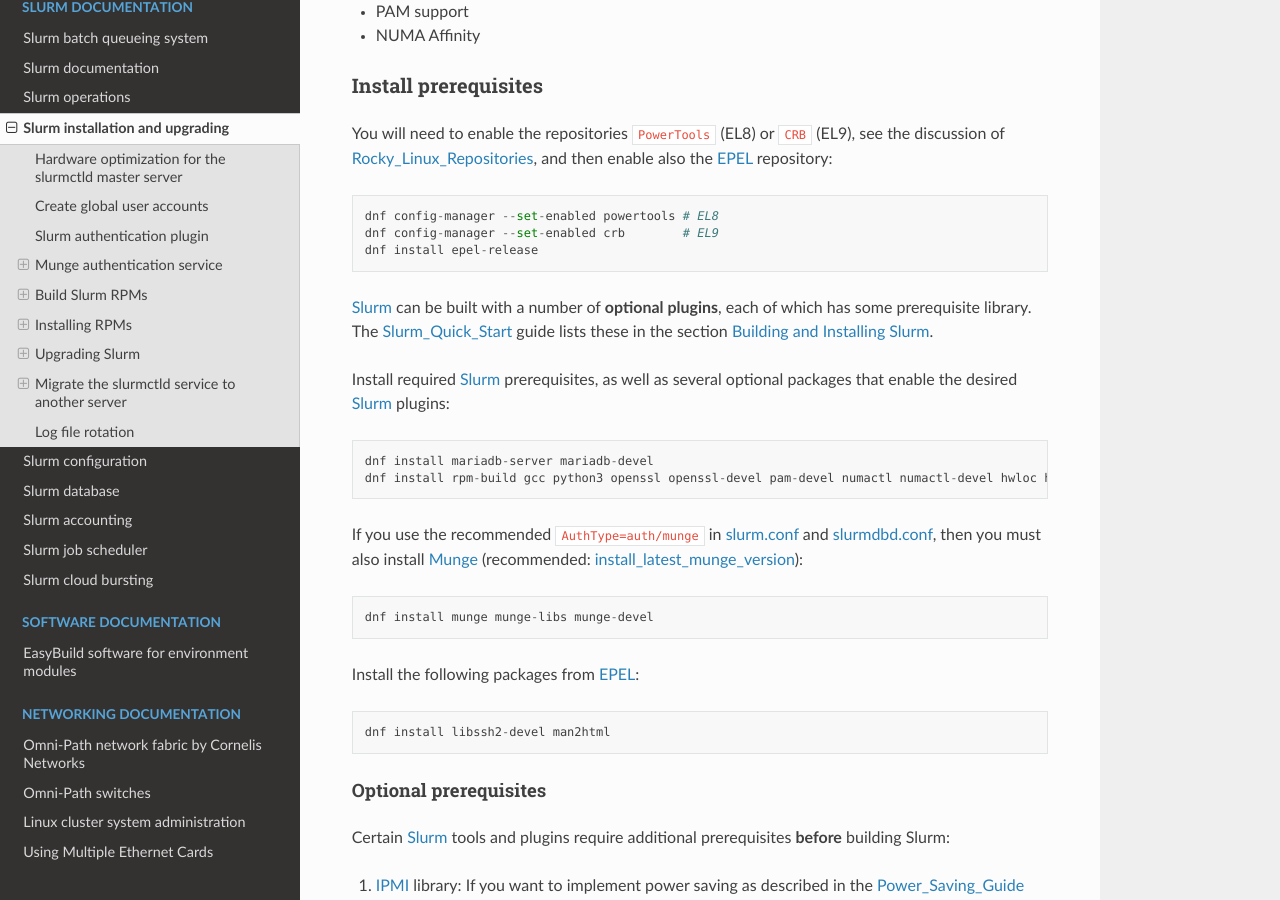
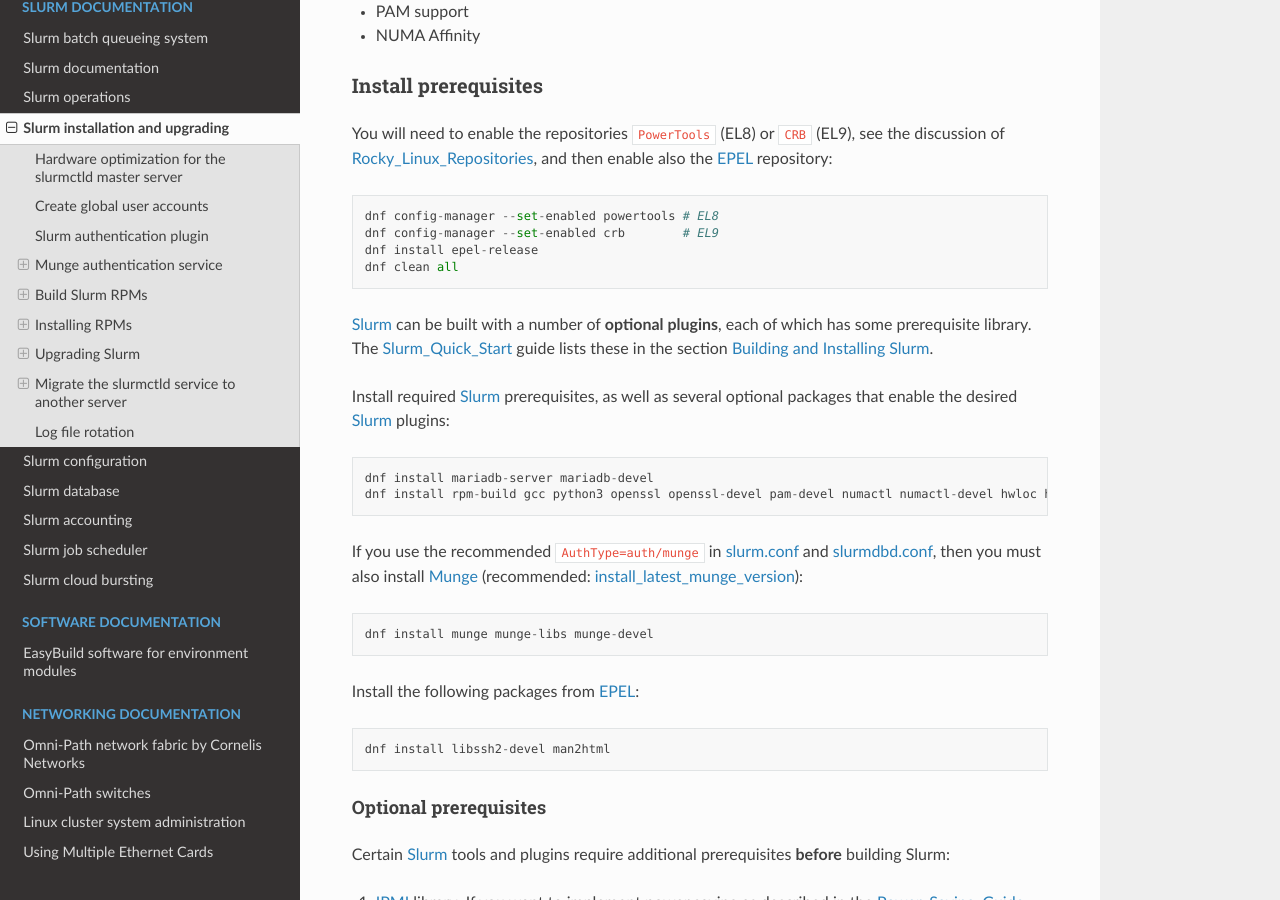
Before and after one commit to OleHolmNielsen/Niflheim_system, a Sphinx documentation site: the page built from docs/Slurm_installation.rst, in a window 1280 px wide and 900 px high, scrolled down 5215 px. Built offline with Sphinx 7.4.7 and the Read the Docs theme 2.0.0, drawn with Linux system fonts in a browser that asks for light colours.

Commit message:
git clean all

```diff
--- a/docs/Slurm_installation.rst
+++ b/docs/Slurm_installation.rst
@@ -232,6 +232,7 @@
   dnf config-manager --set-enabled powertools # EL8
   dnf config-manager --set-enabled crb        # EL9
   dnf install epel-release
+  dnf clean all
 
 Slurm_ can be built with a number of **optional plugins**, each of which has some prerequisite library.
 The Slurm_Quick_Start_ guide lists these in the section `Building and Installing Slurm <https://slurm.schedmd.com/quickstart_admin.html#build_install>`_.
```
